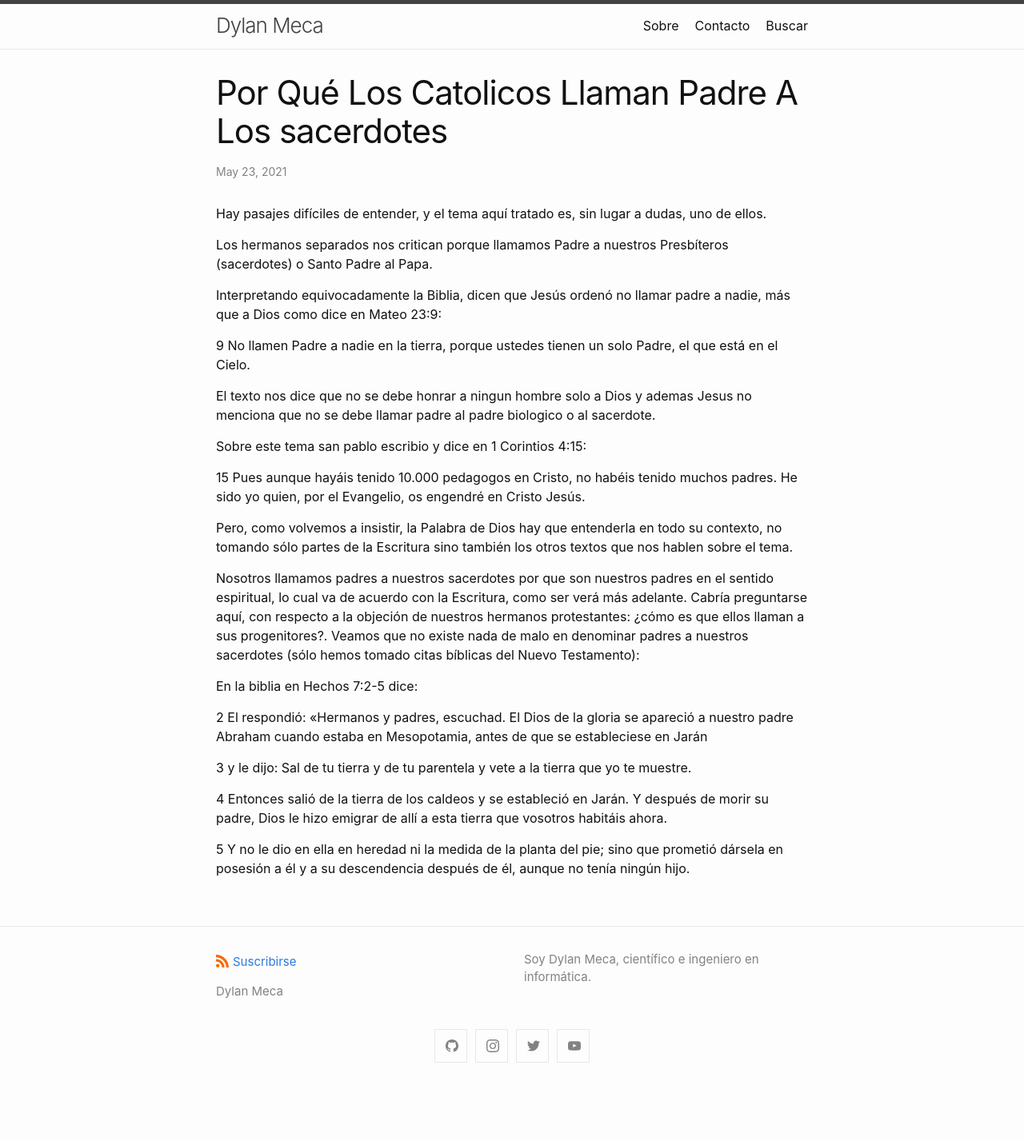
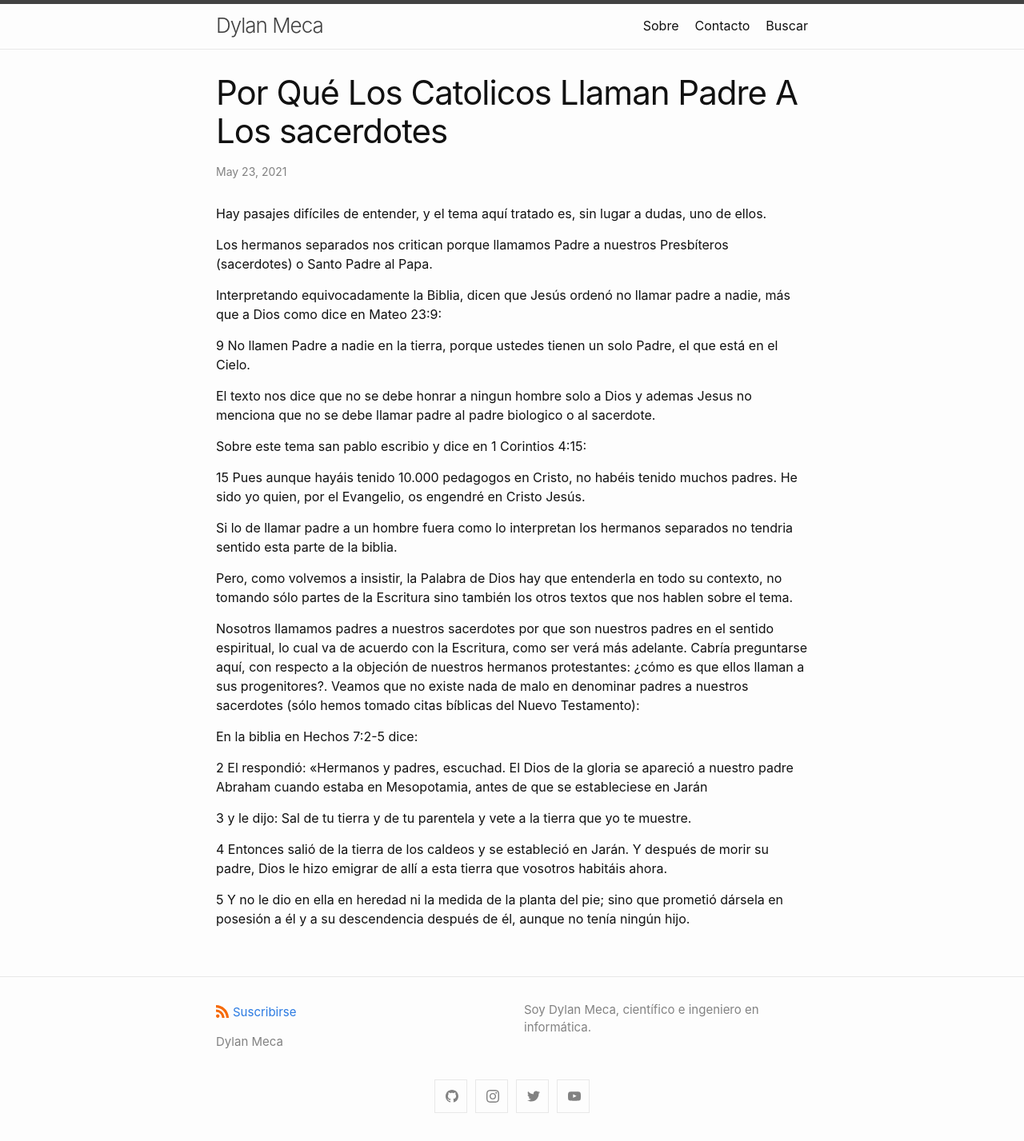
Before and after one commit to dylanmeca/dylanmeca.github.io, a Jekyll site: the page built from _posts/2021-05-23-Por-qué-los-catolicos-llaman-padre-a-los sacerdotes.md, in a window 1280 px wide. Shown: the whole page at 80% size. Built offline with Jekyll 4.4.1, drawn with Linux system fonts in a browser that asks for light colours; a script that is not in the unit is left out; comment, search, counter and statistics services are not loaded; before the commit the page ends 1364 px from its top, so only the background shows below that.

Commit message:
Update 2021-05-23-Por-qué-los-catolicos-llaman-padre-a-los sacerdotes.md

```diff
--- a/_posts/2021-05-23-Por-qué-los-catolicos-llaman-padre-a-los sacerdotes.md
+++ b/_posts/2021-05-23-Por-qué-los-catolicos-llaman-padre-a-los sacerdotes.md
@@ -24,6 +24,8 @@ Sobre este tema san pablo escribio y dice en 1 Corintios 4:15:
 
 15 Pues aunque hayáis tenido 10.000 pedagogos en Cristo, no habéis tenido muchos padres. He sido yo quien, por el Evangelio, os engendré en Cristo Jesús.
 
+Si lo de llamar padre a un hombre fuera como lo interpretan los hermanos separados no tendria sentido esta parte de la biblia.
+
 Pero, como volvemos a insistir, la Palabra de Dios hay que entenderla en todo su contexto, no tomando sólo partes de la Escritura sino también los otros textos que nos hablen sobre el tema.
 
 Nosotros llamamos padres a nuestros sacerdotes por que son nuestros padres en el sentido espiritual, lo cual va de acuerdo con la Escritura, como ser verá más adelante. Cabría preguntarse aquí, con respecto a la objeción de nuestros hermanos protestantes: ¿cómo es que ellos llaman a sus progenitores?. Veamos que no existe nada de malo en denominar padres a nuestros sacerdotes (sólo hemos tomado citas bíblicas del Nuevo Testamento):
```
